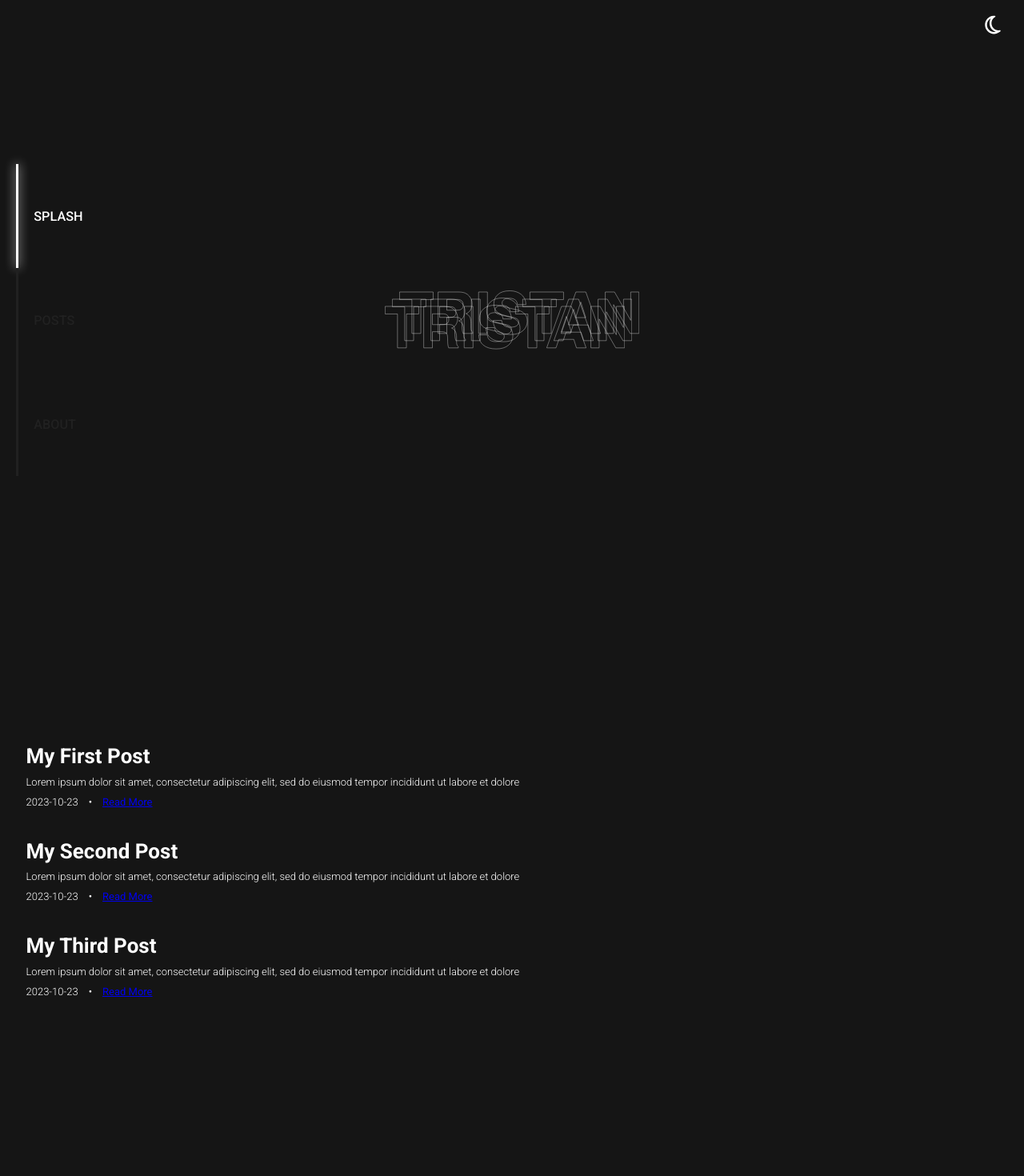
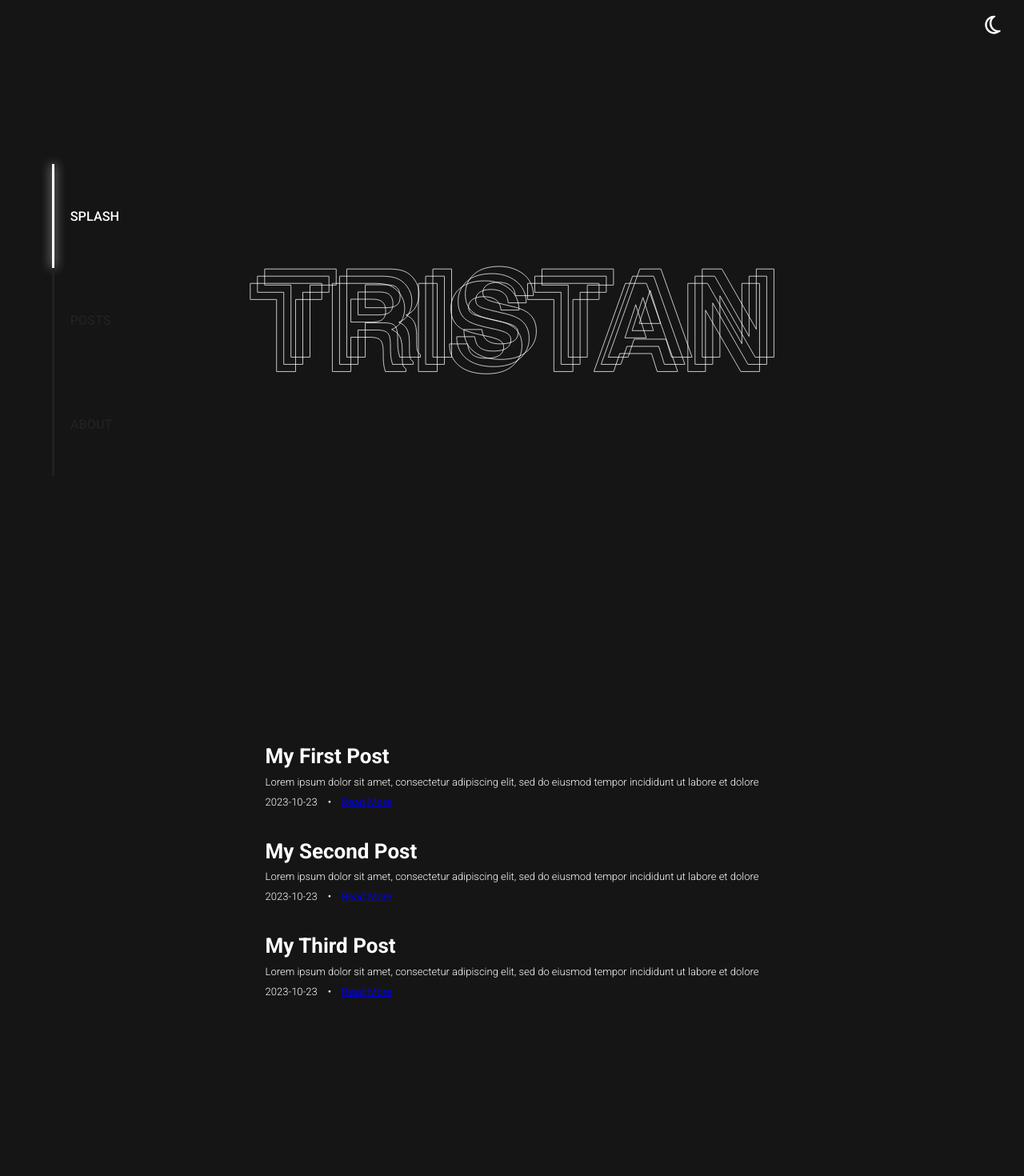
Before and after one commit to tseth4/new-portfolio-2023, a Next.js app: page / in a window 1280 px wide. Shown: the top 1470 px of the page at 80% size. Built offline with nearby package versions, Linux system fonts and the light colour scheme.

Commit message:
update desktop home ui

```diff
--- a/app/HomeStyles.scss
+++ b/app/HomeStyles.scss
@@ -20,15 +20,26 @@
     // border: 4px solid greenyellow;
     padding-top: var(--top-nav-height);
     padding-left: 0;
-    // scroll-margin: 5rem 0 0 0;
 
+    scroll-margin: 5rem 0 0 0;
+    @media (min-width: 768px) {
+      // padding-left: calc(var(--side-nav-width) + var(--side-nav-margin-left));
+      padding-left: 0;
+    }
   }
+
+  &__posts {
+    display: flex;
+    justify-content: center;
+  }
+
 
   &__about {
     display: flex;
     justify-content: center;
     padding-bottom: 3rem;
   }
+
   &__posts- {
     justify-content: start;
     gap: 2em;
--- a/app/globals.css
+++ b/app/globals.css
@@ -5,6 +5,7 @@
   --breakpoint-mobile: 394px;
   --breakpoint-desktop: 1440px;
   --side-nav-width: 15rem;
+  --side-nav-margin-left: 5rem;
   --top-nav-height: 5rem;
 }
 
--- a/app/page.tsx
+++ b/app/page.tsx
@@ -17,7 +17,7 @@ export interface OnScreenTypes {
 }
 
 interface ObserverOptionTypes {
-  threshold: string | number | number[];
+  threshold?: string | number | number[];
   root?: HTMLElement | null;
 }
 
@@ -28,7 +28,7 @@ export default function Home() {
   const [isOnScreen, setIsOnScreen] = useState("splash");
   // Do I need to use useState
   const [observerOptions, setObserverOptions] = useState<ObserverOptionTypes>({
-    threshold: [0.15],
+    threshold: [1],
     // root: navRef?.current,
   });
 
--- a/components/About/AboutStyles.scss
+++ b/components/About/AboutStyles.scss
@@ -15,6 +15,10 @@
   p {
     font-size: 1.5rem;
     font-weight: 300;
+
+    @media (min-width: 768px){
+      width: 30rem;
+    }
   }
 
   &__profile-picture {
--- a/components/Nav/NavStyles.scss
+++ b/components/Nav/NavStyles.scss
@@ -15,12 +15,17 @@
     align-items: center;
     z-index: 1;
 
+
+
     @media (min-width: 768px) {
       flex-direction: column;
       bottom: 0;
       width: var(--side-nav-width);
       align-items: start;
       gap: 0;
+      align-items: flex-start;
+      left: 0;
+      margin-left: var(--side-nav-margin-left);
     }
     &__item {
       display: flex;
--- a/components/Splash/SplashStyles.scss
+++ b/components/Splash/SplashStyles.scss
@@ -17,10 +17,10 @@
 
     // display: none;
 
-    // @media (min-width: 1250px) {
-    //   width: 638px;
-    //   height: 638px;
-    // }
+    @media (min-width: 768px) {
+      width: 638px;
+      height: 638px;
+    }
     display: flex;
     justify-content: center;
     align-items: center;
```
